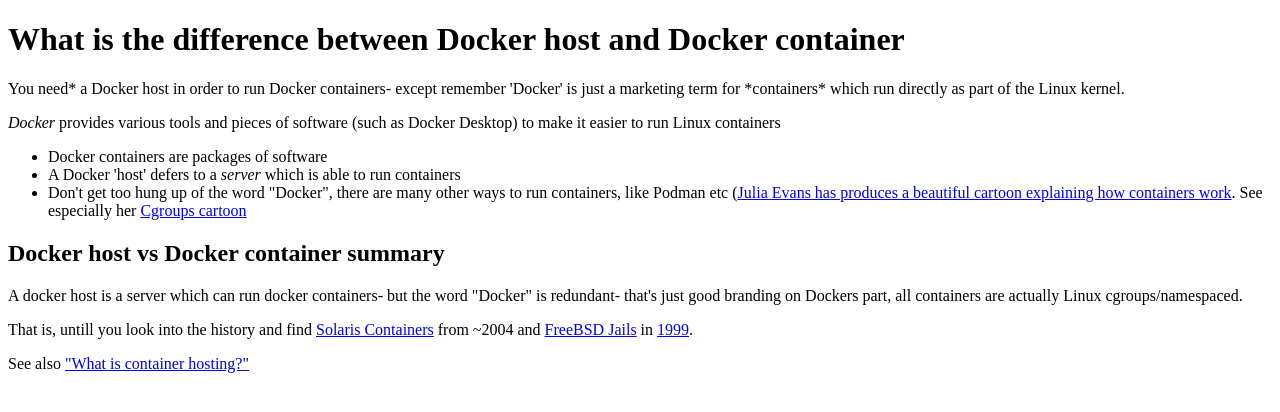
After one commit to KarmaComputing/container-hosting, a Flask app: template templates/what-is-the-difference-between-docker-docker-host-and-docker-container.html in a window 1280 px wide. The commit adds this page. Shown: the top 412 px of the page. Run offline with Flask 2, Linux system fonts and the light colour scheme; the template is opened without the code that fills it, so the values that code supplies are empty.

Commit message:
What is the difference between Docker host and Docker container

```diff
--- a/templates/index.html
+++ b/templates/index.html
@@ -116,6 +116,7 @@ ul#faq li {
   <li><a href="/what-is-container-hosting">What is container hosting?</a></li>
   <li><a href="/is-docker-a-hosting-platform">Is Docker a hosting platform?</a></li>
   <li><a href="/how-do-i-host-a-docker-container">How do I host a docker container?</a></li>
+  <li><a href="/what-is-the-difference-between-docker-docker-host-and-docker-container">What is the difference between Docker host and Docker container?</a></li>
 </ul>
 
 
--- /dev/null
+++ b/templates/what-is-the-difference-between-docker-docker-host-and-docker-container.html
@@ -0,0 +1,31 @@
+<!DOCTYPE html>
+<html lang="en">
+  <head>
+    <title>What is the difference between Docker host and Docker container?</title>
+    <meta name="viewport" content="width=device-width">
+    <meta name="description" content="A Docker host is a server which can run Docker containers. In other words, you need a Docker (aka) container host in order to run containers, which may have been built using Docker">
+  </head>
+  <body>
+  <h1>What is the difference between Docker host and Docker container</h1>
+
+  <p>You need* a Docker host in order to run Docker containers- except remember 'Docker' is just a marketing term for *containers* which run directly as part of the Linux kernel.</p>
+
+  <p><em>Docker</em> provides various tools and pieces of software (such as Docker Desktop) to make it easier to run Linux containers</p>
+
+  <ul>
+    <li>Docker containers are packages of software</li>
+    <li>A Docker 'host' defers to a <em>server</em> which is able to run containers</li>
+    <li>Don't get too hung up of the word "Docker", there are many other ways to run containers, like Podman etc (<a href="https://wizardzines.com/zines/containers/">Julia Evans has produces a beautiful cartoon explaining how containers work</a>. See especially her <a href="https://wizardzines.com/zines/containers/samples/cgroups.jpg">Cgroups cartoon</a></li>
+
+  </ul>
+
+  <h2>Docker host vs Docker container summary</h2>
+
+  <p>A docker host is a server which can run docker containers- but the word "Docker" is redundant- that's just good branding on Dockers part, all containers are actually Linux cgroups/namespaced.</p>
+  <p>That is, untill you look into the history and find <a href="https://en.wikipedia.org/wiki/Solaris_Containers">Solaris Containers</a> from ~2004 and <a href="https://docs.freebsd.org/en/books/handbook/jails/">FreeBSD Jails</a> in <a href="https://en.wikipedia.org/wiki/FreeBSD_jail">1999</a>.
+
+  <p>See also <a href="/what-is-container-hosting">"What is container hosting?"</a></p>
+
+  </body>
+
+</html>
```
